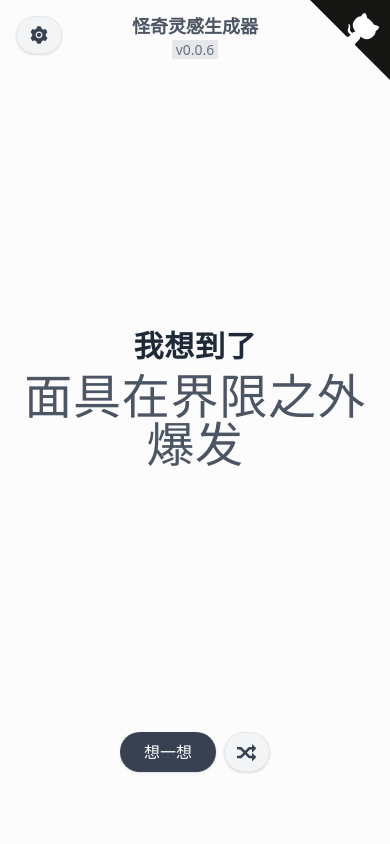
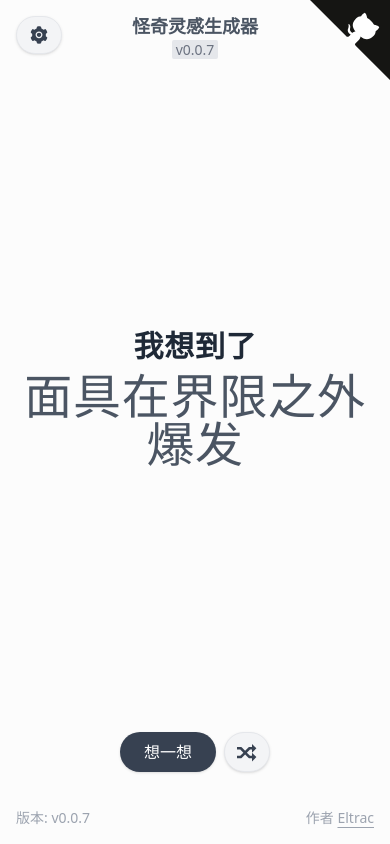
Before and after one commit to BigCoke233/bizarre-inspirer, a Next.js app: page / in a window 390 px wide. Built offline with nearby package versions, Linux system fonts and the light colour scheme.

Commit message:
show footer in small screens

```diff
--- a/pages/index.js
+++ b/pages/index.js
@@ -10,7 +10,7 @@ import Select from 'react-select'
 import { AiFillSetting, AiFillCloseCircle } from 'react-icons/ai'
 import { ImShuffle } from 'react-icons/im'
 
-const VERSION = '0.0.6'
+const VERSION = '0.0.7'
 
 export default function Home(data) {
 
@@ -270,7 +270,7 @@ export default function Home(data) {
       </aside>
 
       <footer className="absolute inset-x-0 bottom-0 w-full text-gray-400 text-sm p-4 z-0
-      flex flex-row justify-between hidden md:flex">
+      flex flex-row justify-between">
         <p>版本: v{VERSION}</p>
         <p>作者 <a href="https://guhub.cn" rel="noreferrer" target="_blank"
         className="underline underline-offset-4">Eltrac</a></p>
```
